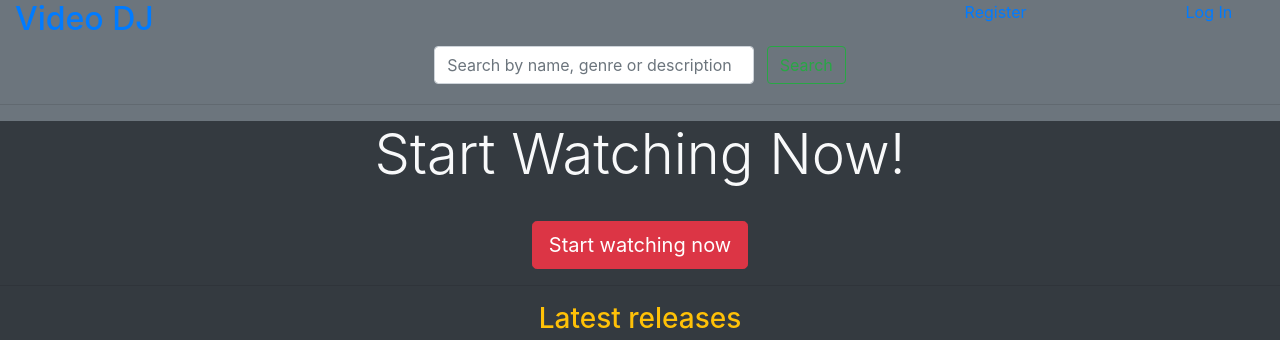
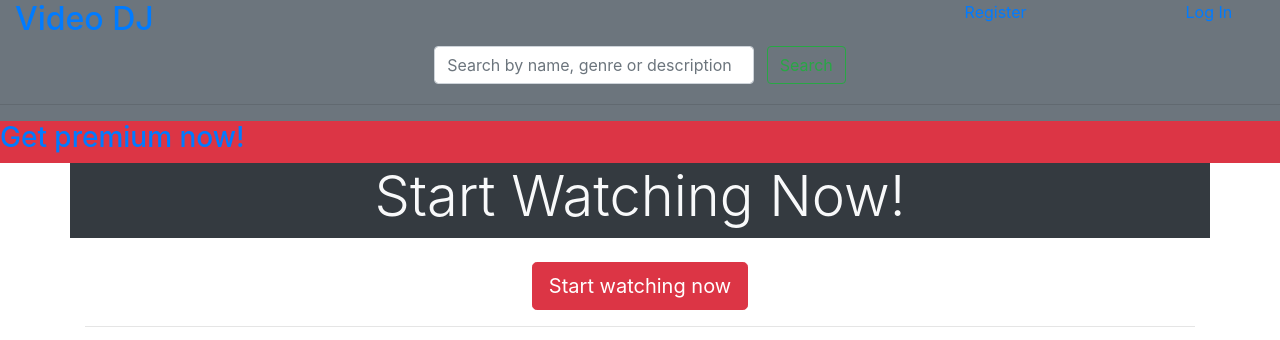
Before and after one commit to flups10/video-streaming, a Django app: page / in a window 1280 px wide. Shown: the top 340 px of the page. Run offline with Django 3.2, Linux system fonts and the light colour scheme; some libraries are stand-ins or nearby versions.

```diff
--- a/home/templates/home/index.html
+++ b/home/templates/home/index.html
@@ -1,13 +1,14 @@
 {% extends 'base.html' %}
+{% load static %}
+{% block content%}
 
-{% block content%}
-    <div class="container bg-dark">
+    <div class="container background-landingpage">
         <div class="row bg-dark">
             <div class="col-12 text-center">
                 <h1 class="display-4 lead text-light bg-dark mx-auto">Start Watching Now!</h1>
             </div>
         </div>
-    </div>
+
     <div class="row">
         <div class="col-12 pt-4 text-center">
         <a class="" href="{% url 'videos' %}">
@@ -38,4 +39,5 @@
             <iframe class="w-100 m1" height="315" src="https://www.youtube.com/embed/xYYFtYeiuCY" frameborder="0" allow="accelerometer; autoplay; clipboard-write; encrypted-media; gyroscope; picture-in-picture" allowfullscreen></iframe>
         </div>
     </div>
+    </div>
 {% endblock %}
--- a/templates/allauth/base.html
+++ b/templates/allauth/base.html
@@ -1,13 +1,15 @@
 <!doctype html>
+
+{% load static %}
 <html lang="en">
   <head>
     <meta charset="utf-8">
     <meta name="viewport" content="width=device-width, initial-scale=1, shrink-to-fit=no">
     <link rel="stylesheet" href="https://maxcdn.bootstrapcdn.com/bootstrap/4.0.0/css/bootstrap.min.css" integrity="sha384-Gn5384xqQ1aoWXA+058RXPxPg6fy4IWvTNh0E263XmFcJlSAwiGgFAW/dAiS6JXm" crossorigin="anonymous">
-
+    <link rel="stylesheet" href="https://maxcdn.bootstrapcdn.com/bootstrap/4.0.0/css/bootstrap.min.css" integrity="sha384-Gn5384xqQ1aoWXA+058RXPxPg6fy4IWvTNh0E263XmFcJlSAwiGgFAW/dAiS6JXm" crossorigin="anonymous">
     <title>Video DJ</title>
   </head>
-  <body class="bg-dark">
+  <body class="">
     <header class="bg-secondary">
         <div class="row justify-content-between my-auto mx-auto">
             <div class="col-12 col-lg-4 center-text">
@@ -42,6 +44,13 @@
                 <hr>
             </div>
         </div>
+        <div class="row bg-danger">
+            <div class="col-12">
+                <a href="{% url 'premium' %}">
+                    <h3>Get premium now!</h3>
+                </a>
+            </div>
+        </div>
     </header>
     {% block header %}
     {% endblock %}
@@ -57,5 +66,6 @@
     <script src="https://code.jquery.com/jquery-3.2.1.slim.min.js" integrity="sha384-KJ3o2DKtIkvYIK3UENzmM7KCkRr/rE9/Qpg6aAZGJwFDMVNA/GpGFF93hXpG5KkN" crossorigin="anonymous"></script>
     <script src="https://cdnjs.cloudflare.com/ajax/libs/popper.js/1.12.9/umd/popper.min.js" integrity="sha384-ApNbgh9B+Y1QKtv3Rn7W3mgPxhU9K/ScQsAP7hUibX39j7fakFPskvXusvfa0b4Q" crossorigin="anonymous"></script>
     <script src="https://maxcdn.bootstrapcdn.com/bootstrap/4.0.0/js/bootstrap.min.js" integrity="sha384-JZR6Spejh4U02d8jOt6vLEHfe/JQGiRRSQQxSfFWpi1MquVdAyjUar5+76PVCmYl" crossorigin="anonymous"></script>
+    <script src="https://js.stripe.com/v3/"></script>
   </body>
 </html>
--- a/video_streaming/settings.py
+++ b/video_streaming/settings.py
@@ -44,6 +44,7 @@ INSTALLED_APPS = [
     'allauth.socialaccount',
     'home',
     'videos',
+    'premium',
 ]
 
 MIDDLEWARE = [
@@ -150,3 +151,4 @@ USE_TZ = True
 # https://docs.djangoproject.com/en/3.1/howto/static-files/
 
 STATIC_URL = '/static/'
+STATICFILES_DIRS = (os.path.join(BASE_DIR, 'static'),)
--- a/video_streaming/urls.py
+++ b/video_streaming/urls.py
@@ -21,4 +21,5 @@ urlpatterns = [
     path('account/', include('allauth.urls')),
     path('', include('home.urls')),
     path('all_videos/', include('videos.urls')),
+    path('premium/', include('premium.urls')),
 ]
--- a/videos/templates/videos/videos.html
+++ b/videos/templates/videos/videos.html
@@ -5,7 +5,7 @@
     {% for serie in series %}
         <div class="col-12 col-md-6 col-lg-4 text-light">
             <a href="{% url 'current_serie_details' serie.id %}">
-                <img class="w-100 pr-4 h-auto my-auto" src="{{ serie.image_url }}" alt="">
+                <img class="w-100 pr-4 h-auto" src="{{ serie.image_url }}" alt="">
                 <h3 class="">
                     {{ serie.friendly_name }}
                 </h3>
@@ -27,6 +27,6 @@
                 </p>
             </div>
         </div>
-{% endfor %}
+    {% endfor %}
 </div>
 {% endblock %}
--- a/videos/views.py
+++ b/videos/views.py
@@ -16,7 +16,7 @@ def all_videos(request):
             query = request.GET['q']
             if not query:
                 #messages.error(request, "You didn't enter any search criteria")
-                return redirect(reverse('all_videos'))
+                return redirect(reverse('videos'))
 
             queries = Q(friendly_name__icontains=query) | Q(description__icontains=query) | Q(genre__icontains=query)
             series = Serie.objects.filter(queries)
```
Also changed, not shown: static/css/base.css (+21 -0 lines), db.sqlite3.
